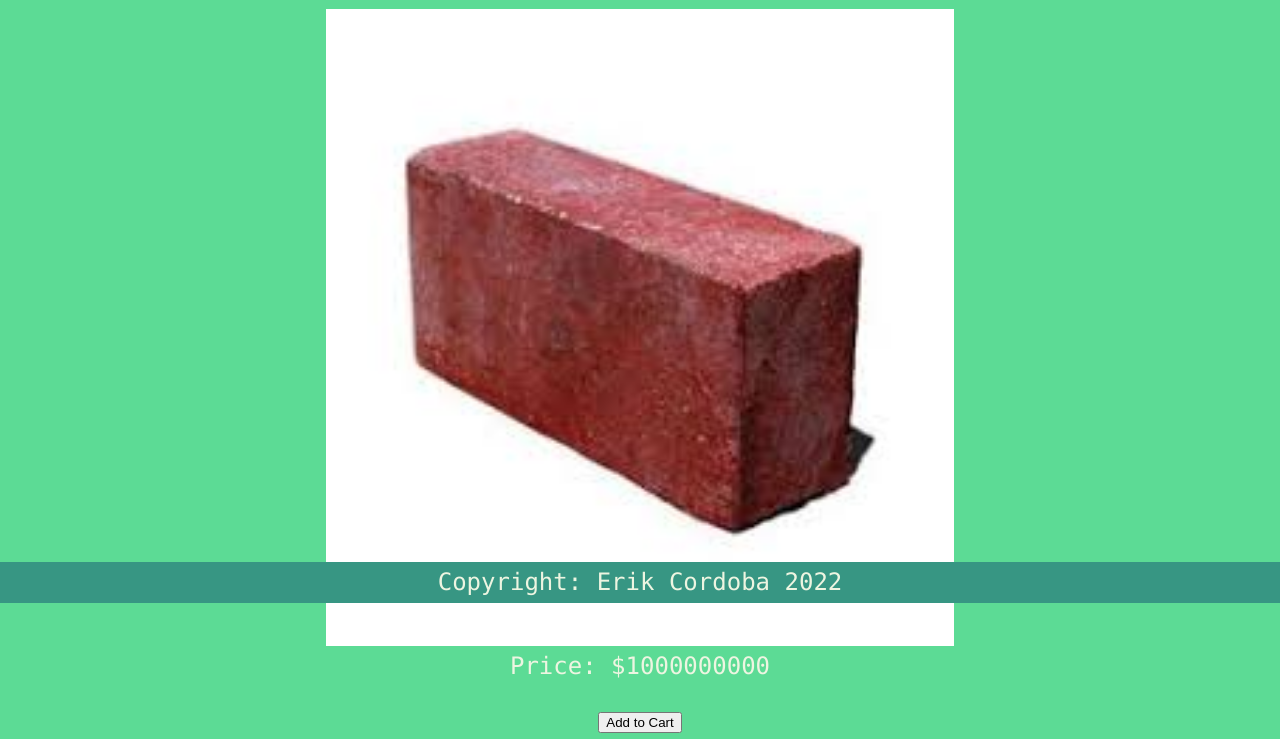
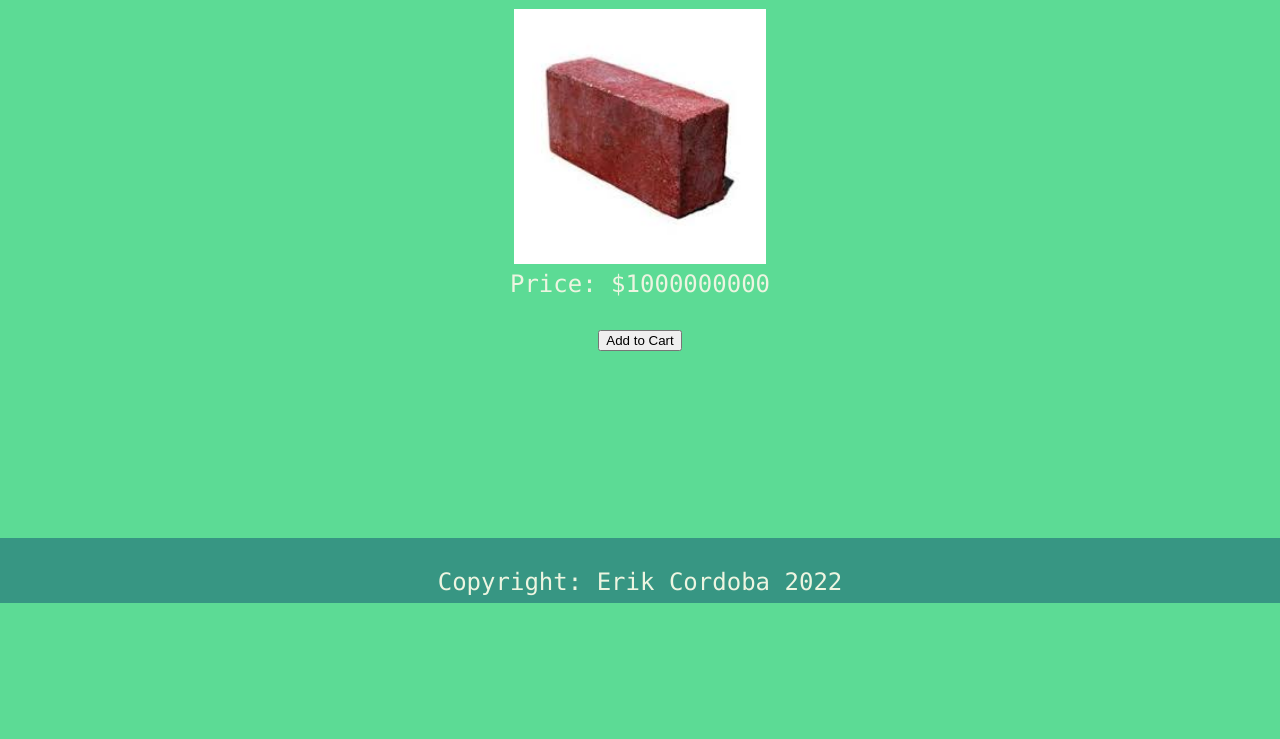
Before and after one commit to E-Cordoba/shippingbilling, a plain HTML site: page store/index.html in a window 1280 px wide. Shown: the part 197-936 px from the top of the page. After the commit the page ends 800 px from the top, so only its background shows below. Drawn offline with Linux system fonts and the light colour scheme.

Commit message:
Attempt to fix footer issues

```diff
--- a/screen.css
+++ b/screen.css
@@ -27,17 +27,20 @@ img{
   display: block;
   margin-left: auto;
   margin-right: auto;
-  width: 50%;
+  width: 20%;
 }
 form{
   padding: 2em,1em,1em;
   margin: auto;
   width: 100%;
 }
-
+body{
+  margin-bottom: 1em;
+}
 footer {
+  padding-top: 1em;
   background-color: #379683;
-  position: fixed;
   bottom: 0;
   width: 100%;
+  position: fixed;
 }
```
